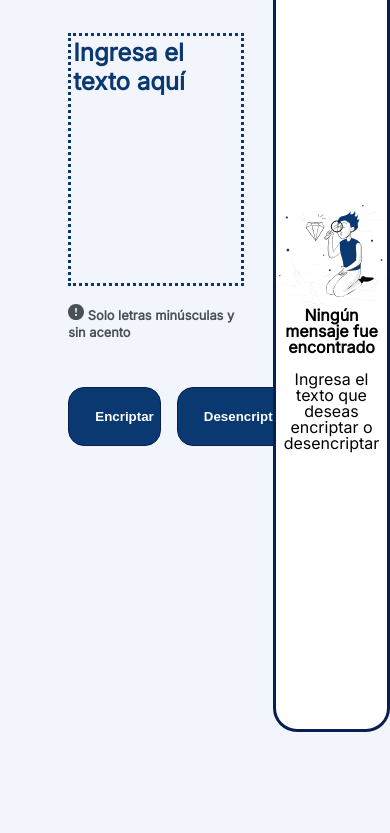
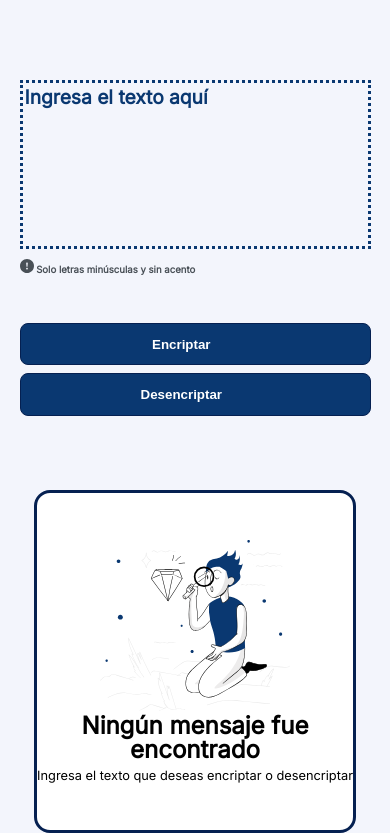
Before and after one commit to UlisesRem/encriptador-challenge-alura, a plain HTML site: page index.html in a window 390 px wide. Shown: the part 94-927 px from the top of the page. Before the commit the page ends 844 px from the top, so only its background shows below. Drawn offline with Linux system fonts and the light colour scheme.

Commit message:
Se realizo el diseño responsivo

```diff
--- a/styles/style.css
+++ b/styles/style.css
@@ -155,3 +155,216 @@ button .text-button {
 .copy-btn {
   margin-bottom: 2.3rem;
 }
+
+/* Responsive*/
+/* Para dispositivos móviles */
+@media (max-width: 768px) {
+
+  .principal-container {
+    flex-direction: column;
+  }
+
+  .logo-container {
+    width: 100%;
+    text-align: center;
+    padding: 30px 0;
+  }
+
+  .encrypt-container {
+    width: 100%;
+    padding-top: 5vh;
+    display: flex;
+    justify-content: center;
+  }
+
+  .encrypt-container .text-to-encrypt-container {
+    width: 90%;
+  }
+
+  .text-to-encrypt-container textarea {
+    font-size: 1rem;
+    height: 20vh;
+    margin-bottom: 0.5rem;
+  }
+
+  .text-to-encrypt-container .buttons {
+    flex-direction: row;
+    padding-top: 2rem;
+    margin-top: 1rem;
+  }
+
+  .input-buttons-container small {
+    font-size: 0.6rem;
+    gap: 0.3rem;
+  }
+
+  .input-buttons-container img {
+    width: 14px;
+    height: 14px;
+  }
+
+  .encrypt-container .buttons {
+    flex-direction: column;
+    gap: 0.5rem;
+  }
+
+  button {
+    height: 5vh;
+    border-radius: 0.5rem;
+  }
+
+  /* RESULDATO*/
+
+  .main-result-container {
+    width: 100%;
+    padding-top: 5vh;
+    display: flex;
+    justify-content: center;
+    align-items: center;
+  }
+
+  .main-result-container h2 {
+    font-size: 1.5rem;
+    margin-bottom: 0.5rem;
+  }
+
+  .main-result-container .encrypt-initial-container {
+    height: 50vh;
+    width: 90%;
+    border-radius: 1rem;
+  }
+
+  .main-result-container .encrypt-initial-container .no-encrypted-message {
+    font-size: 0.8rem;
+  }
+  .no-encrypted-message img{
+    width: 60%;
+  }
+
+  .main-result-container .encrypt-initial-container .encrypted-message {
+    display: none;
+  }
+
+  .main-result-container .encrypt-initial-container .encrypted-message textarea {
+    font-size: 1rem;
+    margin: 0.5rem, auto;
+    height: 80%;
+    padding: 0.5rem;
+  }
+
+  .copy-btn {
+    margin-bottom: 1.5rem;
+  }
+}
+
+/* Para tablets */
+
+/* For screens with a maximum width of 768px (tablet screens) */
+@media only screen and (max-width: 768px) {
+  .principal-container {
+    flex-direction: column;
+    align-items: center;
+  }
+
+  .logo-container {
+    width: 100%;
+    padding-top: 10px;
+    text-align: center;
+  }
+
+  .encrypt-container {
+    width: 100%;
+    padding-top: 10vh;
+    display: flex;
+    flex-direction: column;
+    align-items: center;
+  }
+
+  .encrypt-container .text-to-encrypt-container {
+    width: 90%;
+  }
+
+  .text-to-encrypt-container textarea {
+    font-size: 1.2rem;
+    height: 20vh;
+  }
+
+  .main-result-container {
+    width: 90%;
+    margin-top: 2rem;
+  }
+
+  .main-result-container h2 {
+    font-size: 1.5rem;
+  }
+
+  .main-result-container .encrypt-initial-container {
+    height: 40vh;
+  }
+
+  .main-result-container .encrypt-initial-container .encrypted-message textarea {
+    font-size: 1.2rem;
+  }
+
+  .copy-btn {
+    margin-bottom: 1rem;
+  }
+}
+
+
+/* Posicion horizontal*/
+/* For screens with a maximum width of 768px (tablet screens) */
+@media only screen and (max-width: 768px) and (orientation: landscape) {
+  .principal-container {
+    flex-direction: column;
+    align-items: center;
+  }
+
+  .logo-container {
+    width: 100%;
+    padding-top: 10px;
+    text-align: center;
+  }
+
+  .encrypt-container {
+    width: 100%;
+    padding-top: 10vh;
+    display: flex;
+    flex-direction: column;
+    align-items: center;
+  }
+
+  .encrypt-container .text-to-encrypt-container {
+    width: 90%;
+  }
+
+  .text-to-encrypt-container textarea {
+    font-size: 1.2rem;
+    height: 20vh;
+  }
+
+  .main-result-container {
+    width: 90%;
+    margin-top: 2rem;
+  }
+
+  .main-result-container h2 {
+    font-size: 1.5rem;
+  }
+
+  .main-result-container .encrypt-initial-container {
+    height: 40vh;
+  }
+
+  .no-encrypted-message{
+    text-align: center;
+  }
+
+  .main-result-container .encrypt-initial-container .encrypted-message textarea {
+    font-size: 1.2rem;
+  }
+
+  .copy-btn {
+    margin-bottom: 1rem;
+  }
+}
```
